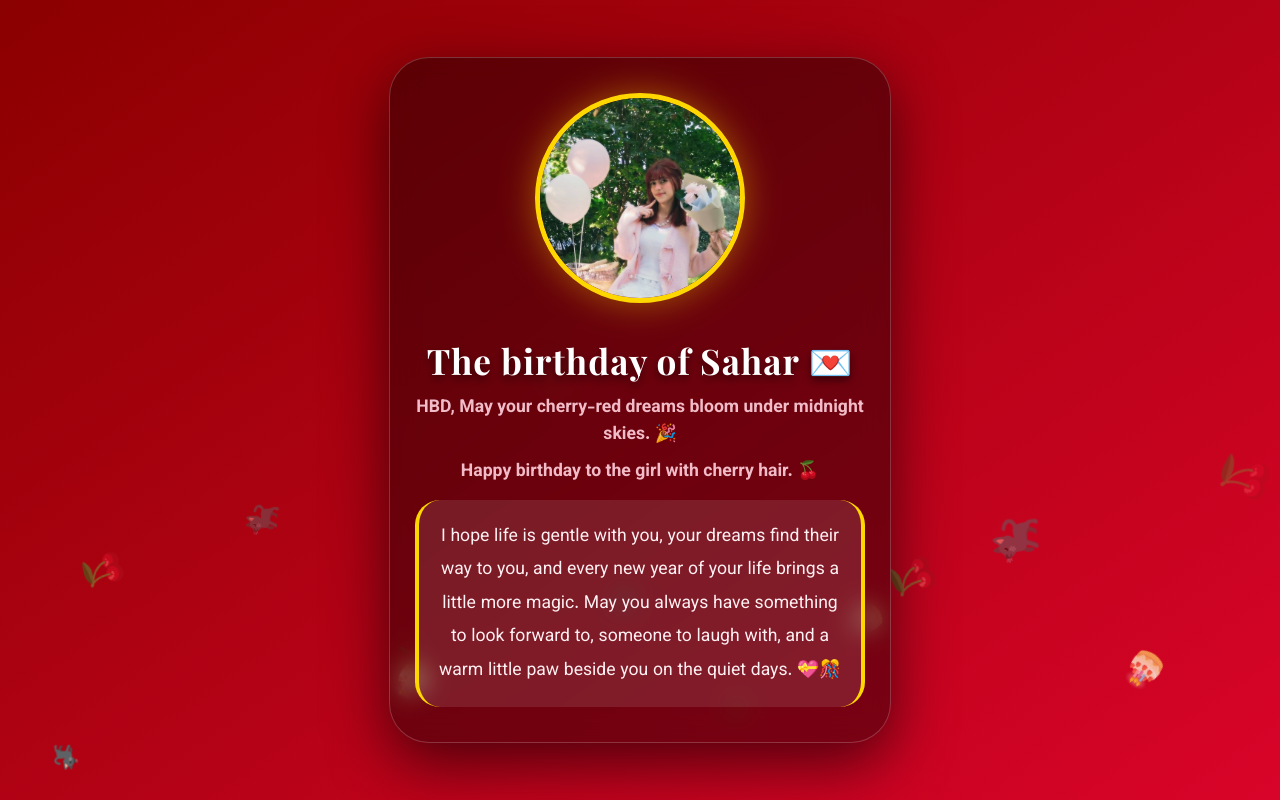
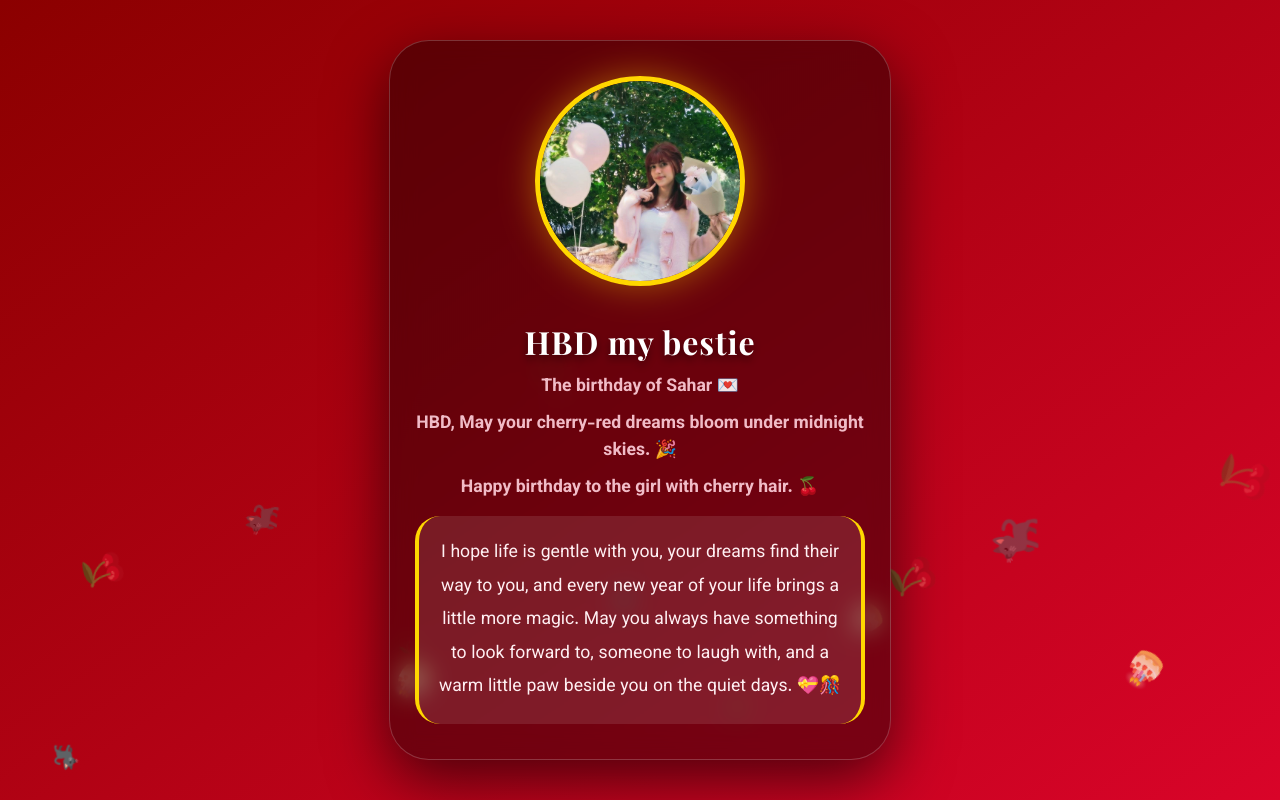
Before and after one commit to unknown-tech852/HBDmybestie, a plain HTML site: page index.html in a window 1280 px wide. Shown: the top 800 px of the page. Drawn offline with nearby package versions, Linux system fonts and the light colour scheme.

Commit message:
Update index.html

```diff
--- a/index.html
+++ b/index.html
@@ -11,6 +11,7 @@
             margin: 0;
             padding: 0;
             min-height: 100vh;
+            /* بک گراند قرمز */
             background: linear-gradient(145deg, #8b0000 0%, #d90429 100%);
             display: flex;
             justify-content: center;
@@ -69,7 +70,7 @@
 
         h1 {
             color: #ffffff;
-            font-size: 2.2rem;
+            font-size: 2rem;
             margin: 10px 0;
             text-shadow: 0 4px 8px rgba(0,0,0,0.5);
             letter-spacing: 1px;
@@ -104,22 +105,16 @@
         <!-- عکس -->
         <img src="sahar.jpg" alt="Sahar" class="profile-img" onerror="this.src='https://via.placeholder.com/200/8b0000/ffffff?text=SAHAR'">
 
-        <!-- اسم و متن اصلی (HBD my bestie حذف شد) -->
-        <h1>The birthday of Sahar 💌</h1>
-
-        <!-- متن دوم -->
+        <h1>HBD my bestie</h1>
+        <h2>The birthday of Sahar 💌</h2>
         <h2>HBD, May your cherry-red dreams bloom under midnight skies. 🎉</h2>
-
-        <!-- متن سوم -->
         <h2>Happy birthday to the girl with cherry hair. 🍒</h2>
 
-        <!-- متن اصلی تبریک -->
         <div class="message">
             I hope life is gentle with you, your dreams find their way to you, and every new year of your life brings a little more magic. May you always have something to look forward to, someone to laugh with, and a warm little paw beside you on the quiet days. 💝🎊
         </div>
     </div>
 
-    <!-- اسکریپت ایموجی ها -->
     <script>
         function createElement(className, symbol) {
             const el = document.createElement('div');
```
